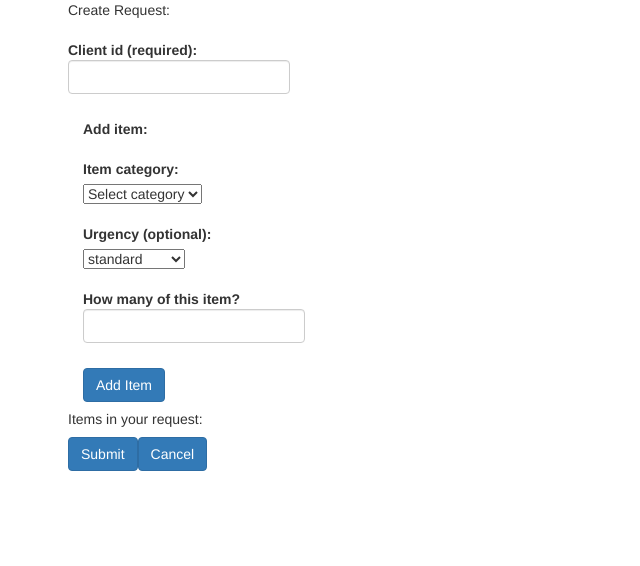
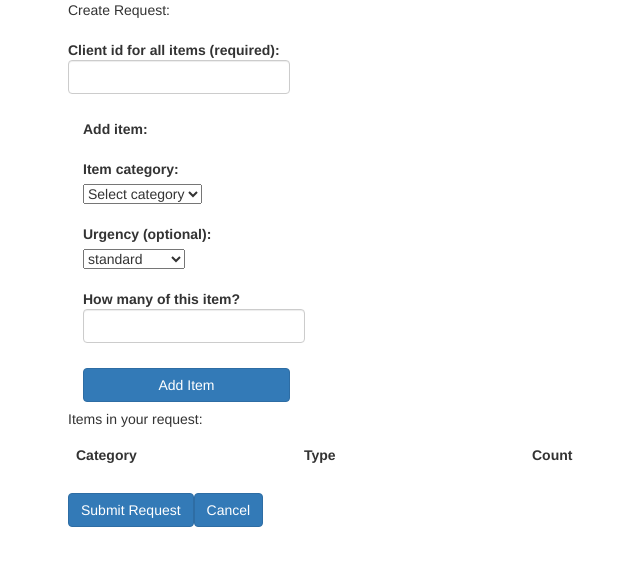
Before and after one commit to eabehr/simplify, a React (Create React App) app in the folder client/: page /request in a window 1280 px wide. Shown: the top 566 px of the page, without its empty margins (2-642 px from the left). Built offline with nearby package versions, Linux system fonts and the light colour scheme.

Commit message:
some disorganized modifications...

```diff
--- a/client/src/components/CreateRequest.js
+++ b/client/src/components/CreateRequest.js
@@ -13,7 +13,8 @@ class CreateRequest extends Component {
     this.state = {
       clientId: "",
       items: [],
-        notes: "" };
+      notes: ""
+    };
     this.addRequestService = new RequestService();
 
     this.handleFormChange = this.handleFormChange.bind(this);
@@ -37,7 +38,7 @@ class CreateRequest extends Component {
   handleItemAdded(item) {
     console.log(item);
     this.setState({
-      items : this.state.items.concat(item)
+      items: this.state.items.concat(item)
     }, function () {
       // how to avoid this?
       //   this.setRequestedItems();
@@ -45,7 +46,7 @@ class CreateRequest extends Component {
   }
 
   setRequestedItems() {
-    return this.state.items.map(function(object, i){
+    return this.state.items.map(function (object, i) {
       return <ItemListRow itemAdded={object} key={i} />;
     })
   }
@@ -60,22 +61,29 @@ class CreateRequest extends Component {
         Create Request:
             <br /> <br />
         <label>
-            Client id (required):
-                  <input required type="text" name="clientId" value={this.state.value} onChange={this.handleFormChange} className="form-control" />
+          Client id for all items (required):
+          <input required type="text" name="clientId" value={this.state.clientId} onChange={this.handleFormChange} className="form-control" />
         </label>
         <br /><br />
 
         <ItemRequest itemAdded={this.handleItemAdded} />
 
+        <h5>Items in your request:</h5>
+        <table className="table table-striped">
+          <thead>
+            <tr>
+              <td width="20%"><b>Category</b></td>
+              <td width="20%"><b>Type</b></td>
+              <td width="10%"><b>Count</b></td>
+              <td><b></b></td>
+            </tr>
+          </thead>
+          <tbody>
+            {requestedItems}
+          </tbody>
+        </table>
 
-
-      <h5>Items in your request:</h5>
-        {/* List items to be added */}
-        { requestedItems }
-
-
-
-          <input type="submit" value="Submit" className="btn btn-primary" />
+        <input type="submit" value="Submit Request" className="btn btn-primary" />
         <Link to={"/"} className="btn btn-primary">Cancel</Link>
 
       </div>
--- a/client/src/components/ItemListRow.js
+++ b/client/src/components/ItemListRow.js
@@ -4,8 +4,6 @@ class ItemListRow extends Component {
     constructor(props) {
         super(props);
       //  props.itemAdded
-        console.log("blah");
-
         console.log("props: " + props.itemAdded.typeOfItem);
     }
     render() {
--- a/client/src/components/ItemRequest.js
+++ b/client/src/components/ItemRequest.js
@@ -23,8 +23,9 @@ class ItemRequest extends Component {
             style: null
         };
 
-        this.handleCategoryChange = this.handleCategoryChange.bind(this);
-        this.handleItemTypeChange = this.handleItemTypeChange.bind(this);
+        this.handleFieldChange = this.handleFieldChange.bind(this);
+
+
         this.getItemAttributeDropdowns = this.getItemAttributeDropdowns.bind(this);
         this.handleAddItem = this.handleAddItem.bind(this);
 
@@ -44,11 +45,17 @@ class ItemRequest extends Component {
 
 
         // do some validation here
-
+        if (!(this.state.category && this.state.typeOfItem)) {
+            console.log("error trying to add item without required properties");
+            return;
+        }
 
         // call function in parent
         this.props.itemAdded(this.state);
 
+
+        //  how to handle resetting form when user adds an item?
+        // should I switch back to <form> ?
         this.setState({
             // todo: nest item
             category: null, // required
@@ -62,13 +69,12 @@ class ItemRequest extends Component {
             size: null,
             style: null
         });
+
+        document.getElementById("blah").reset();
     }
 
-    /**
-     * When category selection changes, set category on component state
-     */
-    handleCategoryChange(event) {
-        this.setState({ category: event.target.value });
+    handleFieldChange(event) {
+        this.setState({ [event.target.name] : event.target.value });
     }
 
     /**
@@ -82,7 +88,7 @@ class ItemRequest extends Component {
         return (
             <div>
                 <label>Item category:</label><br/>
-                <select id="category" onChange={this.handleCategoryChange}>
+                <select name="category" onChange={this.handleFieldChange}>
                     <option selected disabled>Select category</option>
                     {dropdownOptions}
                 </select>
@@ -103,20 +109,13 @@ class ItemRequest extends Component {
             return (
                 <div>
                     <label>Item Type</label><br/>
-                    <select id="typeOfItem" onChange={this.handleItemTypeChange}>
+                    <select name="typeOfItem" onChange={this.handleFieldChange}>
                         <option selected disabled>Select item</option>
                         {itemOptions}
                     </select>
                     <br/><br/>
                 </div>)
         }
-    }
-
-    /**
-     * Handle change in item type
-     */
-    handleItemTypeChange(event) {
-        this.setState({ typeOfItem: event.target.value });
     }
 
     /**
@@ -142,7 +141,7 @@ class ItemRequest extends Component {
                 sizeDropdown = (
                     <div>
                         <label>Size</label><br/>
-                        <select>
+                        <select name="size" onChange={this.handleFieldChange}>
                             {sizeOptions}
                         </select>
                     </div>)
@@ -155,7 +154,7 @@ class ItemRequest extends Component {
                 genderDropdown = (
                     <div>
                         <label>Gender</label><br/>
-                        <select>
+                        <select name="gender" onChange={this.handleFieldChange}>
                             {genderOptions}
                         </select>
                     </div>)
@@ -167,7 +166,7 @@ class ItemRequest extends Component {
                 styleDropdown = (
                     <div>
                         <label>Style</label><br/>
-                        <select>
+                        <select name="style" onChange={this.handleFieldChange}>
                             {styleOptions}
                         </select>
                     </div>)
@@ -194,7 +193,7 @@ class ItemRequest extends Component {
 
         return (
             <div className="container">
-                <div>
+                <form id="blah">
                     <b>Add item:</b>
                     <br /><br />
                     { categoryDropdown }
@@ -205,7 +204,7 @@ class ItemRequest extends Component {
                         Urgency (optional):
                     </label>
                         <br/>
-                    <select name="urgency" onChange={this.handleFormChange}>
+                    <select name="urgency" onChange={this.handleFieldChange}>
                         <option value="standard">standard</option>
                         <option value="urgent">urgent</option>
                         <option value="life-changing">life-changing</option>
@@ -215,20 +214,18 @@ class ItemRequest extends Component {
 
                     <label>
                         How many of this item?
-                        <input type="number" onChange={this.handleFormChange} className="form-control" />
+                        <input name="countRequested" type="number" onChange={this.handleFieldChange} className="form-control" />
                     </label>
 
                     {/*
                     Commenting out for now to unclutter UI while I develop other areas
                     <br/><br/>
-                    <label>
-                        Notes (optional): <br/>
-                        <textarea name="notes" onChange={this.handleFormChange} cols="40" rows="2"/>
-                    </label> */}
+                     */}
 
                     <br/><br/>
-                    <input type="submit" value="Add Item" className="btn btn-primary" onClick={this.handleAddItem}/>
-                </div>
+                    {/* what should type of input be? not submit */}
+                    <input value="Add Item" className="btn btn-primary" onClick={this.handleAddItem}/>
+                </form>
             </div>
         );
     }
@@ -237,11 +234,31 @@ class ItemRequest extends Component {
 export default ItemRequest;
 
 /**
+ * form or div?
+ * if input type is submit, then refreshes page
+ * if it isn't, validation doesnt work :()
+ */
+
+
+/**
  * TODO
  *
- * Can set labal in dropdown like this, but poses some issues
+ * Can set label in dropdown like this, but poses some issues
  * <option disabled selected>Select category:</option>
  *
  *
  * count &urgency not getting set
  */
+
+
+
+
+
+
+ /**
+  *
+  * react-json-schema-form
+  * dynamic schema dependencies
+  *
+  *
+  */
```
Lines whose indentation alone changed are shown as unchanged.
